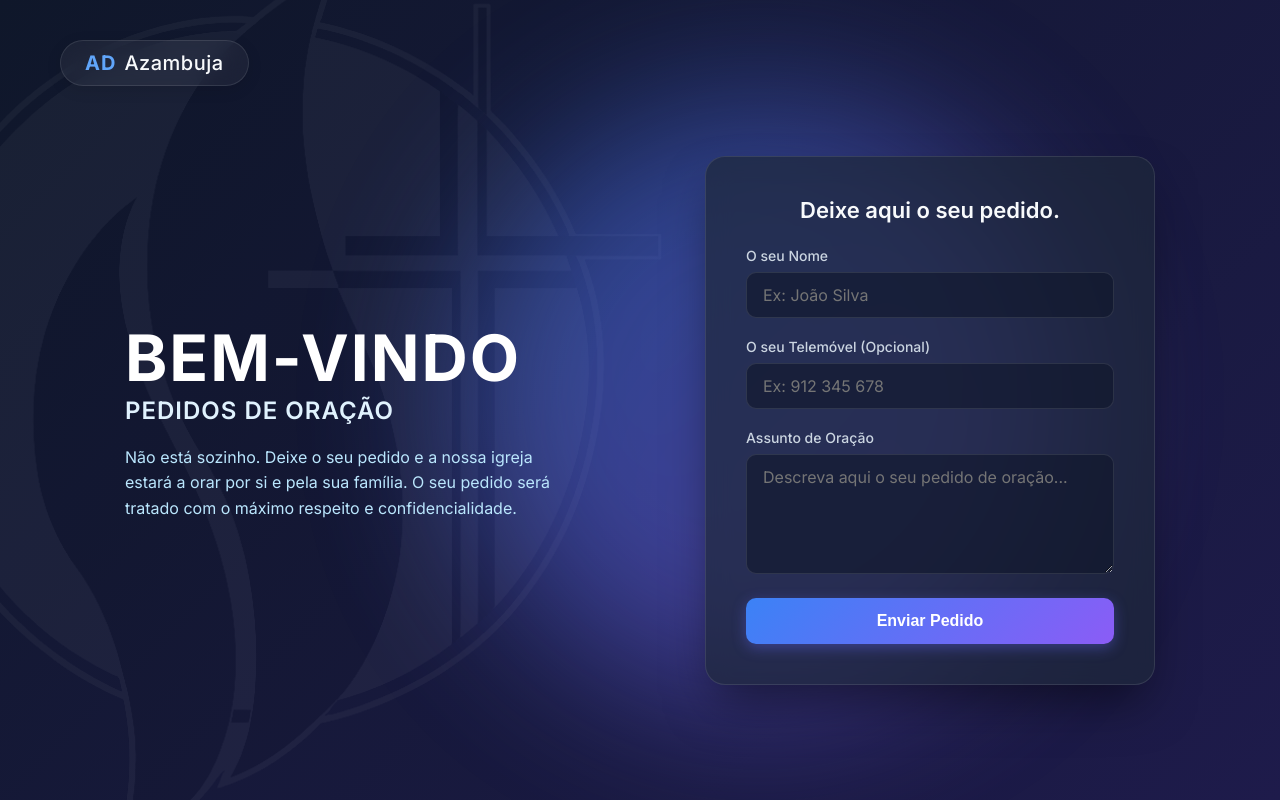
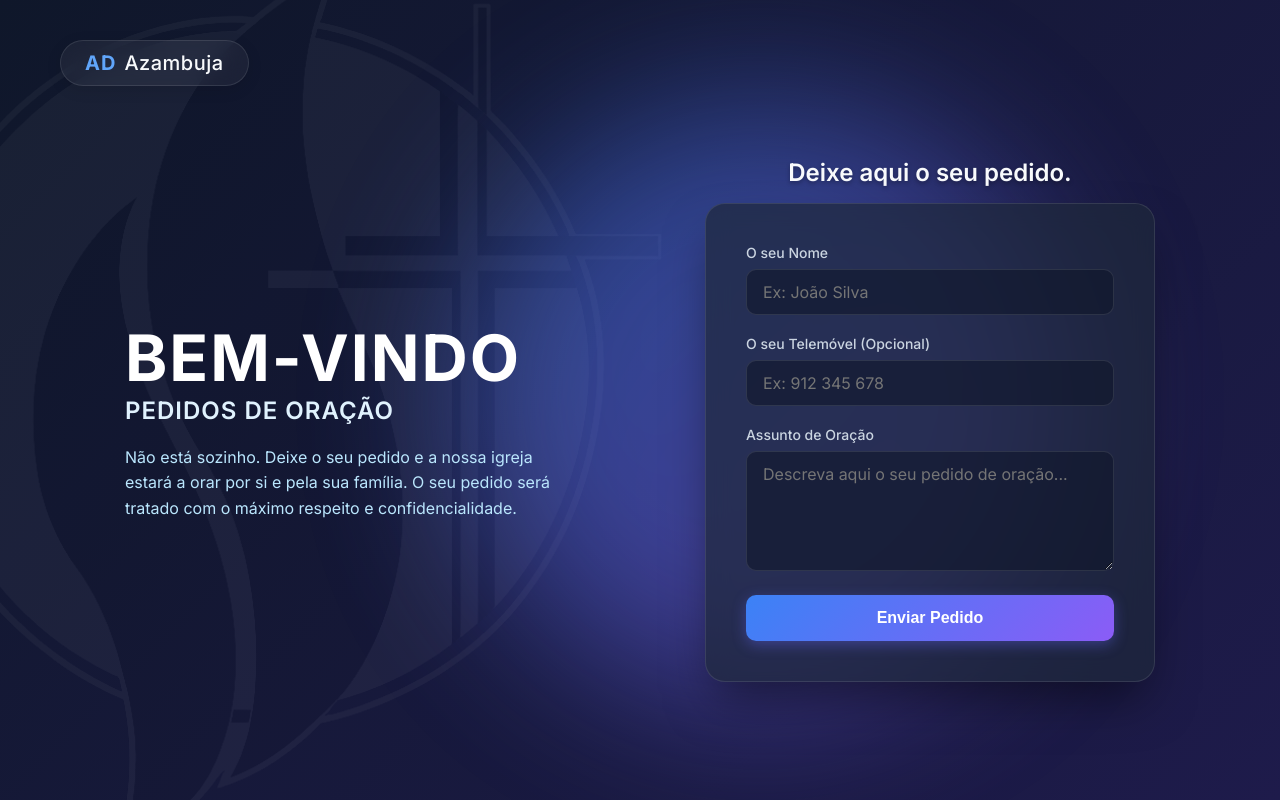
Before and after one commit to jtaxo/prayers-app, a Flask app: page / in a window 1280 px wide. Run offline with Flask 3, Linux system fonts and the light colour scheme; some libraries are stand-ins or nearby versions.

Commit message:
Move form title outside of the container

```diff
--- a/static/style.css
+++ b/static/style.css
@@ -387,6 +387,7 @@ button:active {
     flex: 1;
     max-width: 450px;
     display: flex;
+    flex-direction: column;
     justify-content: center;
     animation: fadeInRight 0.8s ease-out;
 }
@@ -396,11 +397,12 @@ button:active {
 }
 
 .form-title {
-    font-size: 22px;
+    font-size: 24px;
     font-weight: 600;
     color: #f8fafc;
-    margin-bottom: 24px;
+    margin-bottom: 16px;
     text-align: center;
+    text-shadow: 0 2px 4px rgba(0,0,0,0.3);
 }
 
 /* Bolas azuis removidas a pedido do utilizador */
--- a/templates/index.html
+++ b/templates/index.html
@@ -28,8 +28,8 @@
 
         <!-- Lado direito: Formulário -->
         <div class="form-section">
+            <h3 class="form-title">Deixe aqui o seu pedido.</h3>
             <div class="container form-container">
-                <h3 class="form-title">Deixe aqui o seu pedido.</h3>
                 <form method="POST" action="/">
                     <div class="form-group">
                         <label for="nome">O seu Nome</label>
```
